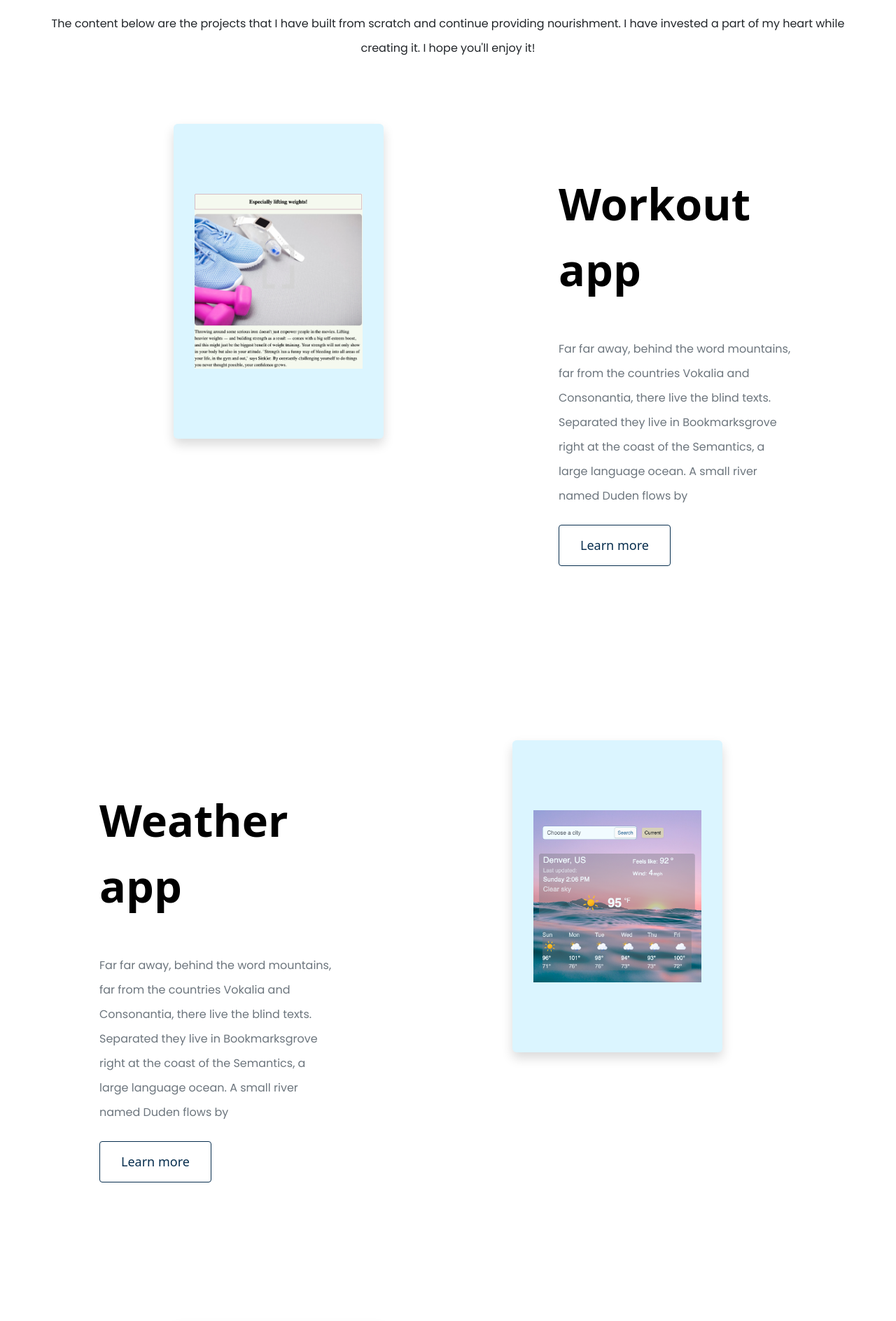
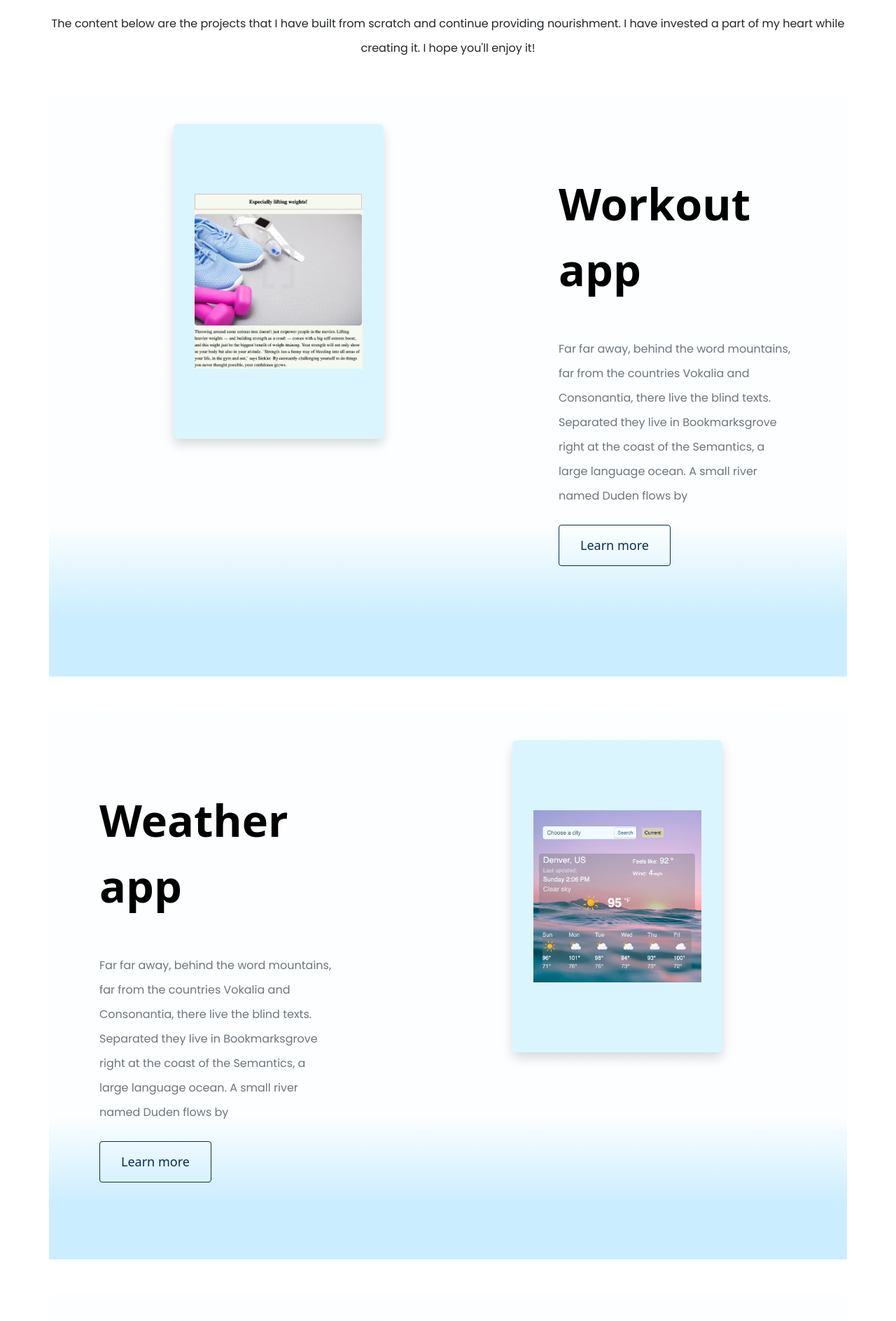
Before and after one commit to Tetianamost/Portfolio-project, a plain HTML site: page index.html in a window 1280 px wide. Shown: the part 660-2548 px from the top of the page at 70% size. Drawn offline with nearby package versions, Linux system fonts and the light colour scheme; a web font is replaced by a local one.

Commit message:
added class to homepage for background color

```diff
--- a/index.html
+++ b/index.html
@@ -83,7 +83,7 @@
       creating it. I hope you'll enjoy it!
     </p>
     <div class="container" id="work">
-      <div class="row mb-5">
+      <div class="row mb-5 row-block">
         <div class="col d-none d-lg-block">
           <img
             src="/media/workout.png"
@@ -105,7 +105,7 @@
           </div>
         </div>
       </div>
-      <div class="row mb-5">
+      <div class="row mb-5 row-block">
         <div class="col">
           <div class="project-description">
             <h2 class="mb-5">Weather app</h2>
@@ -127,7 +127,7 @@
           />
         </div>
       </div>
-      <div class="row mb-5">
+      <div class="row mb-5 row-block">
         <div class="col d-none d-lg-block">
           <img
             src="/media/weather.png"
```
